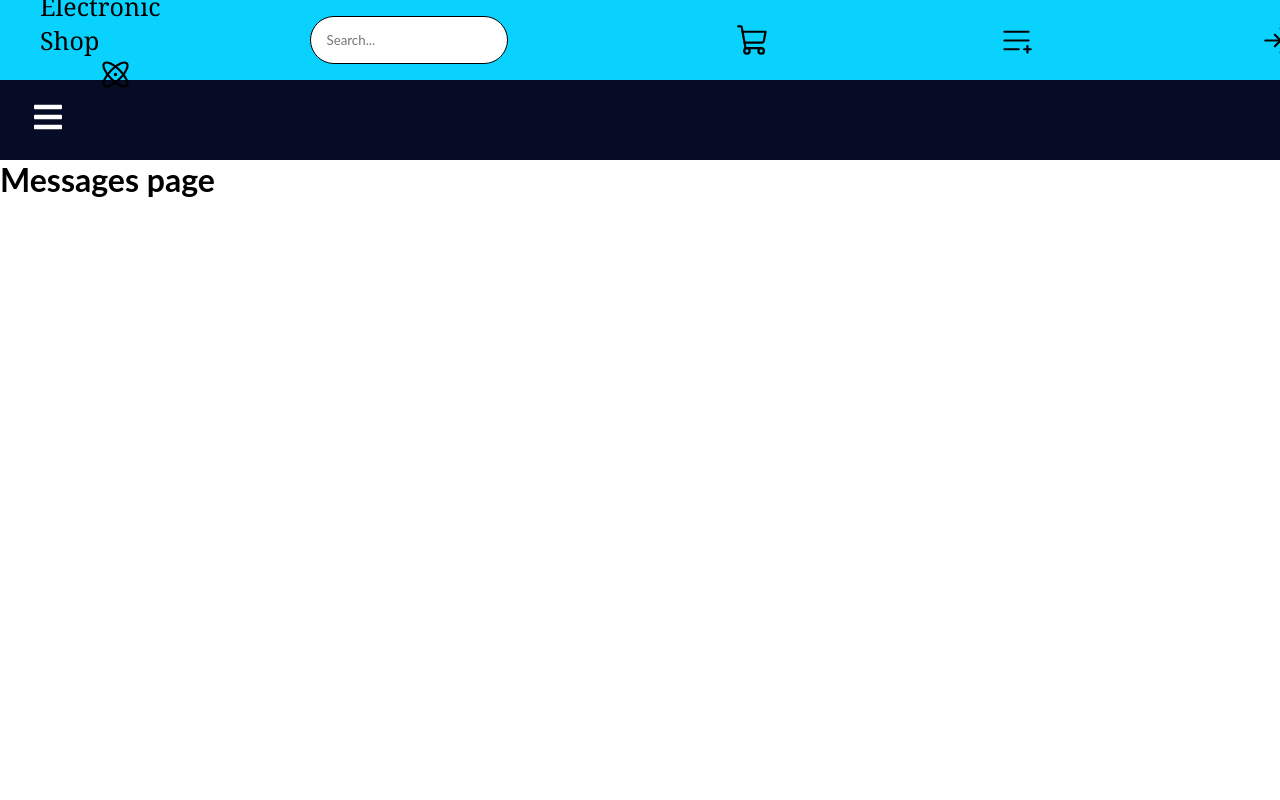
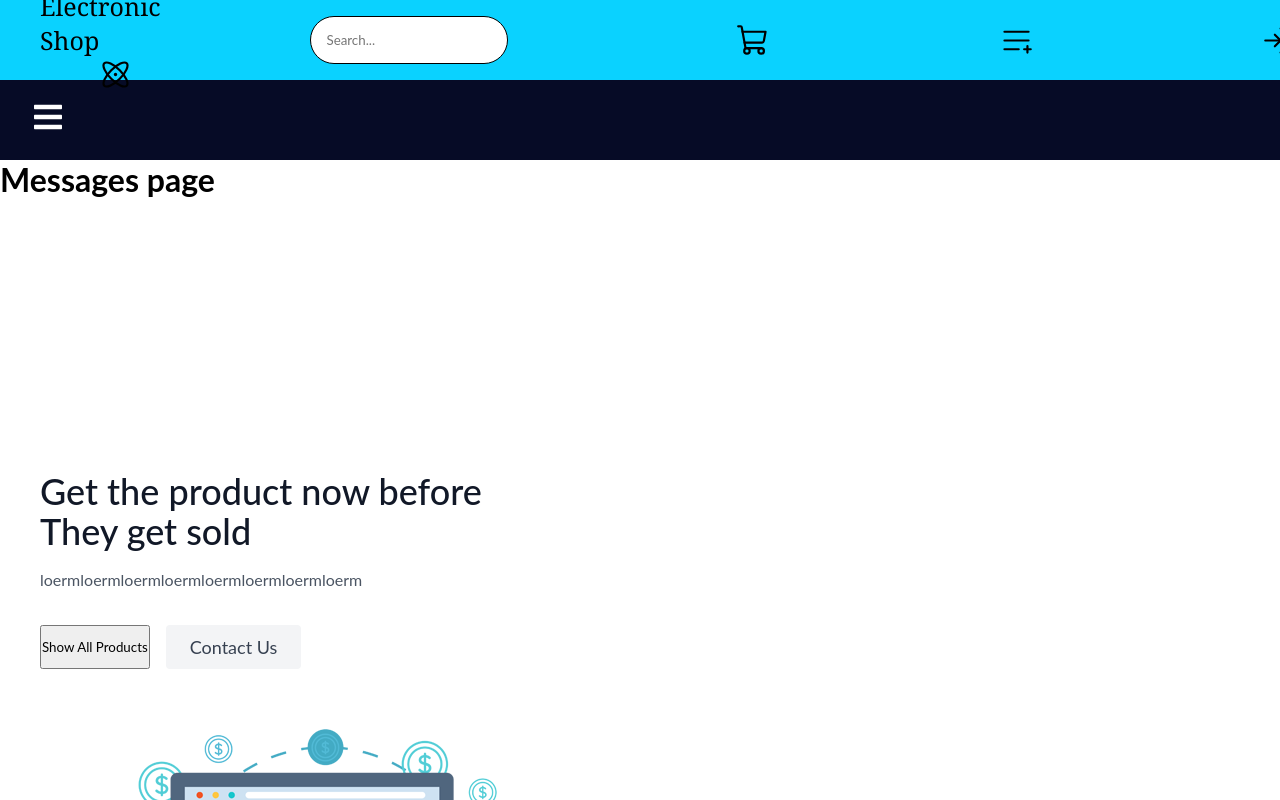
Before and after one commit to DimalMaloku1/Electronic-App, a React (Create React App) app in the folder FrontEnd/: page /messages in a window 1280 px wide. Shown: the top 800 px of the page. Built offline with nearby package versions, Linux system fonts and the light colour scheme.

Commit message:
home page banner

```diff
--- /dev/null
+++ b/FrontEnd/src/components/HomeBanner.css
@@ -0,0 +1,132 @@
+.wrapper{
+    margin-top: 5rem;
+color: #4B5563;
+
+}
+.wrapper-two{
+    width: 100%;
+display: flex;
+padding-left: 1.25rem;
+padding-right: 1.25rem;
+padding-top: 6rem;
+padding-bottom: 6rem;
+margin-left: auto;
+margin-right: auto;
+flex-direction: column;
+align-items: center;
+
+@media (min-width: 768px) {
+    flex-direction: row;
+  justify-content: center;
+   }
+}
+.wrapper-two{
+    display: flex;
+margin-bottom: 4rem;
+text-align: center;
+flex-direction: column;
+align-items: center;
+
+
+@media (min-width: 768px) {
+  padding-right: 4rem;
+margin-bottom: 0;
+text-align: left;
+align-items: flex-start;
+ }
+@media (min-width: 1024px) {
+  padding-right: 6rem;
+ }
+
+}.bn-h1{
+    margin-bottom: 1rem;
+color: #111827;
+font-size: 1.875rem;
+line-height: 2.25rem;
+font-weight: 500;
+
+@media (min-width: 640px) {
+  font-size: 2.25rem;
+line-height: 2.5rem;
+ }
+
+}
+.bn-br{
+    display: none;
+
+
+
+@media (min-width: 1024px) {
+  display: inline-block;
+ }
+
+
+
+}
+.bn-p{
+    margin-bottom: 2rem;
+line-height: 1.625;
+
+
+
+}
+.info{
+    display: flex;
+justify-content: center;
+
+
+
+}
+.bn-btn{
+    display: inline-flex;
+padding-top: 0.5rem;
+padding-bottom: 0.5rem;
+padding-left: 1.5rem;
+padding-right: 1.5rem;
+background-color: #6366F1;
+color: #ffffff;
+font-size: 1.125rem;
+line-height: 1.75rem;
+border-radius: 0.25rem;
+border-width: 0;
+
+
+}
+.bn-btn1:hover{
+    background-color: #46bde5;
+
+}
+.bn-btn2{
+    display: inline-flex;
+padding-top: 0.5rem;
+padding-bottom: 0.5rem;
+padding-left: 1.5rem;
+padding-right: 1.5rem;
+margin-left: 1rem;
+background-color: #F3F4F6;
+color: #374151;
+font-size: 1.125rem;
+line-height: 1.75rem;
+border-radius: 0.25rem;
+border-width: 0;
+}
+.bn-btn2:hover{
+        background-color: #07a9fa;
+}
+.down{
+    width: 83.333333%;
+
+
+@media (min-width: 768px) {
+  width: 50%;
+ }
+@media (min-width: 1024px) {
+  width: 100%;
+max-width: 32rem;
+ }
+}
+.bn-img{
+    object-fit: cover;
+object-position: center;
+border-radius: 0.25rem;
+}
--- /dev/null
+++ b/FrontEnd/src/components/HomeBanner.jsx
@@ -0,0 +1,27 @@
+import React from 'react'
+import '../components/HomeBanner.css'
+import BnImg from '../assets/Bn-Img.png'
+
+const HomeBanner = () => {
+  return (
+    <section className='wrapper'>
+      <div className="wrapper-two">
+        <div className="wrapper-two">
+            <h1 className='bn-h1'>Get the product now before
+                <br className='bn-br' />They get sold
+            </h1>
+            <p className='bn-p'>loermloermloermloermloermloermloermloerm</p>
+            <div className="info">
+                <button className='bn-btn1'>Show All Products</button>
+                <button className='bn-btn2'>Contact Us</button>
+            </div>
+            <div className="down">
+                <img src={BnImg} alt="" className='bn-img' />
+            </div>
+        </div>
+      </div>
+    </section>
+  )
+}
+
+export default HomeBanner
--- a/FrontEnd/src/pages/admin/Messages.jsx
+++ b/FrontEnd/src/pages/admin/Messages.jsx
@@ -2,7 +2,7 @@
 import React from 'react';
 import Sidebar from './Sidebar';
 import './Dashboard.css';
-
+import HomeBanner from '../../components/HomeBanner';
 
 export function Messages() {
   return (
@@ -10,6 +10,7 @@ export function Messages() {
       <>
       <Sidebar />
       <h1>Messages page</h1>
+      <HomeBanner />
     </>
     </div>
   );
```
Also changed, not shown: FrontEnd/src/assets/Bn-Img.png (added).
